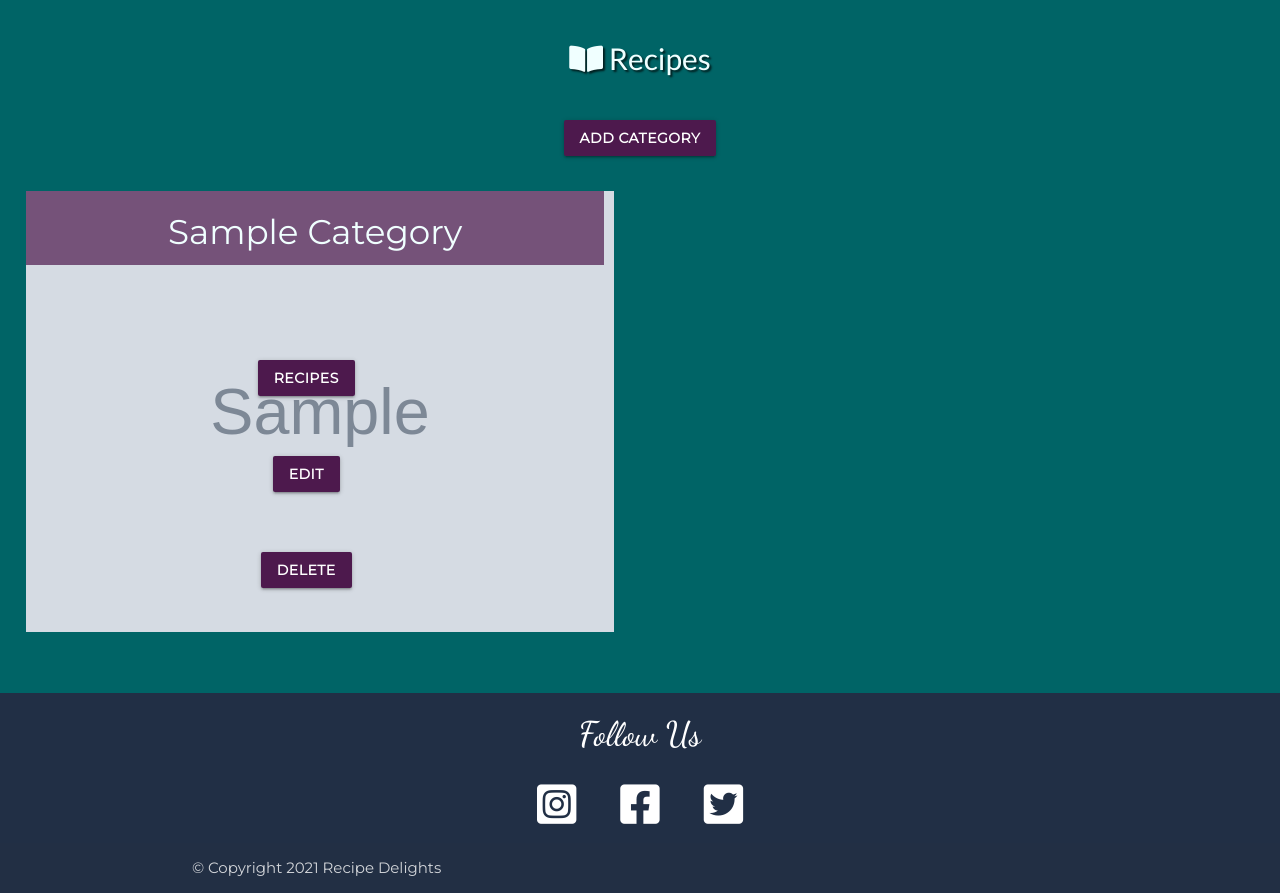
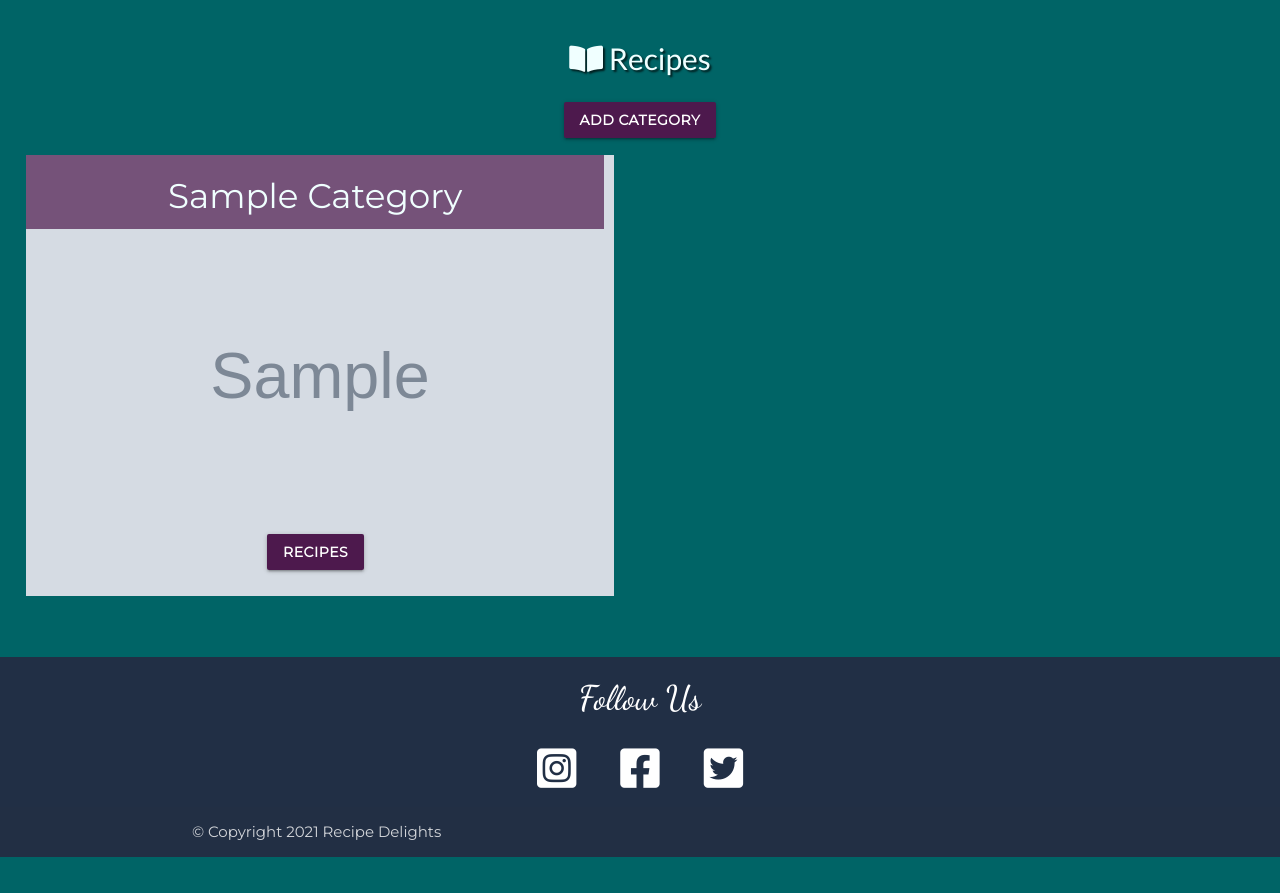
Before and after one commit to RCass172/recipe-delights, a Flask app: page /recipe_categories in a window 1280 px wide. Shown: the part 68-961 px from the top of the page. After the commit the page ends 925 px from the top, so only its background shows below. Run offline with Flask 2, Linux system fonts and the light colour scheme; grey boxes marked "Sample" are stand-in pictures; a database or web service that is not in the repository returns one stand-in record (values such as "Sample title"); some libraries are stand-ins or nearby versions.

Commit message:
Add admin only buttons to recipe categories

```diff
--- a/static/css/style.css
+++ b/static/css/style.css
@@ -115,18 +115,6 @@ main {
     width: -webkit-fill-available;
 }
 
-@media only screen and (min-width: 1000px) {
-    .category-btn {
-        width: min-content;
-        left: 35%;
-        bottom: 0;
-    }
-
-    .btn {
-        margin: 20px;
-    }
-}
-
 /*----- Hero Img -------*/
 
 .hero-img {
--- a/templates/recipes.html
+++ b/templates/recipes.html
@@ -18,12 +18,12 @@
                             <div class="row">
                                 <a class="btn white-text"
                                     href="{{ url_for('full_category', category_id=category._id) }}">Recipes</a>
-                            </div>
-                            <div class="row">
-                                <a class="btn white-text" href="#">Edit</a>
-                            </div>
-                            <div class="row">
-                                <a class="btn white-text" href="#">Delete</a>
+                                {% if session.user|lower == "admin" %}
+                                    <a class="btn white-text"
+                                        href="#"><i class="far fa-edit"></i></a>
+                                    <a class="btn white-text"
+                                        href="#"><i class="far fa-trash-alt"></i></a>
+                                {% endif %}
                             </div>
                         </div>
                     </div>
```
